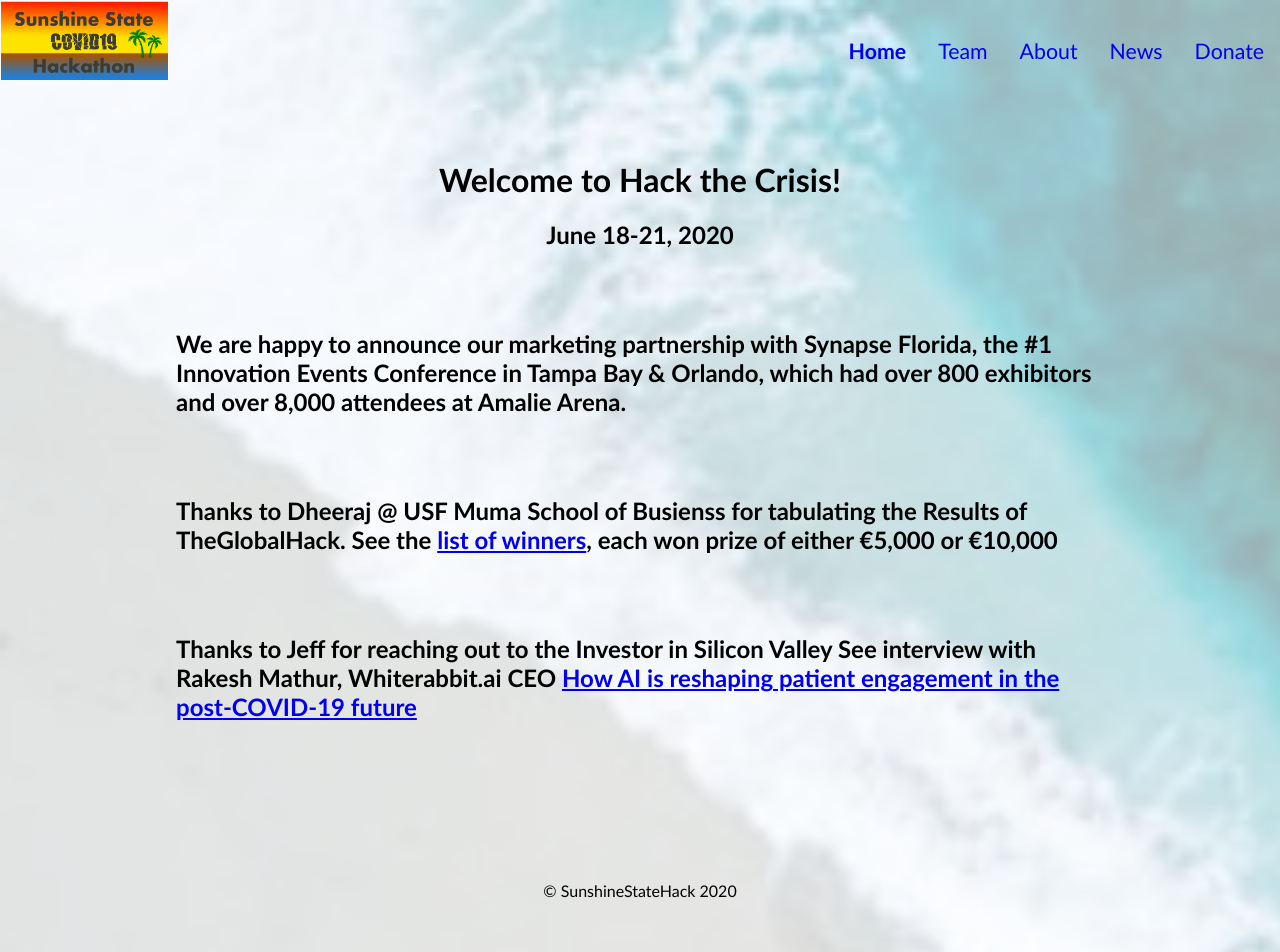
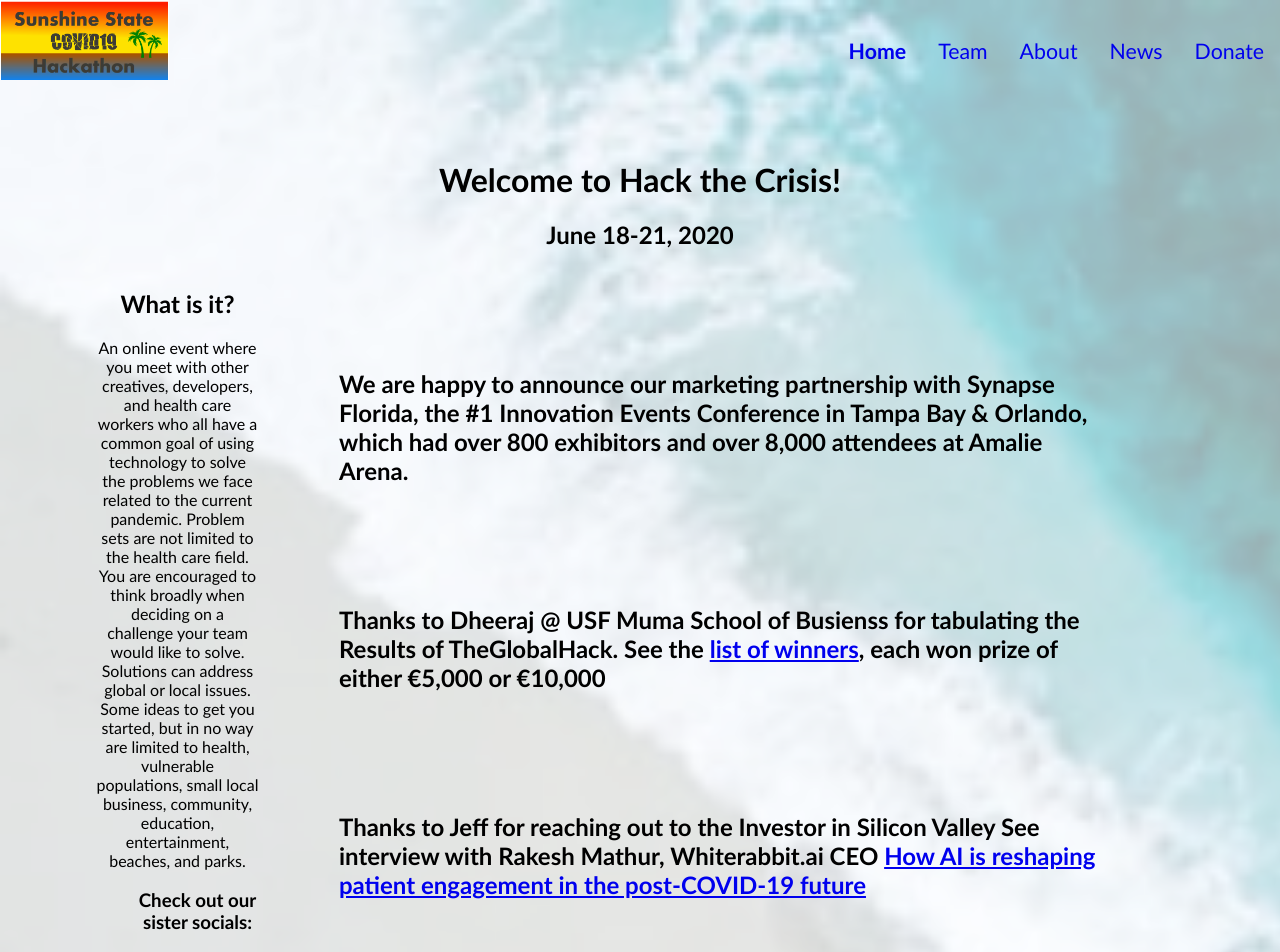
Before and after one commit to Alexiskjg16/SunshineStateHack, an Angular app: page /home-component in a window 1280 px wide. Shown: the top 952 px of the page. Before the commit the page ends 916 px from the top, so only its background shows below. Built offline with nearby package versions, Linux system fonts and the light colour scheme.

Commit message:
addedcontent

```diff
--- a/src/app/about/about.component.html
+++ b/src/app/about/about.component.html
@@ -18,6 +18,7 @@
 </div>
 <div>
   <iframe width="420" height="315" src="https://www.youtube.com/embed/watch?v=tHbSPvHxm_E"></iframe>
+  <h3>Evangelizing the Global Hack and Hackathons in General</h3>
   <p>Please take time to listen to Steve Jurvetson, who was one of our keynote speakers at "Hack the Crisis" recently (April 9-11). Steve  is Managing Director at Draper Fisher Jurvetson, a Silicon Valley VC firm. He is currently a board member for SpaceX & Tesla. Pls listen to what Steve has to say about on the future of work, the economy, sustainability, entrepreneurship and how we can fight the Covid-19 Crisis. </p>
   <h4>Hackathon Dates: June 18-21, 2020</h4>
   <h4>Virtual: Via Zoom</h4>
--- a/src/app/donate/donate.component.css
+++ b/src/app/donate/donate.component.css
@@ -3,12 +3,22 @@
     text-align: center;
 }
 h3 {
-    margin-bottom: 10rem;
+    margin-bottom: 5rem;
 }
 
 div {
     display: flex;
-    flex-direction: row;
+    flex-direction: column;
     flex-wrap: wrap;
-    justify-content: space-between;
+    align-content: center;
 }
+
+img {
+    width: 12rem;
+    height: auto;
+}
+
+form {
+    display: flex;
+    align-content: center;
+}
--- a/src/app/donate/donate.component.html
+++ b/src/app/donate/donate.component.html
@@ -2,7 +2,7 @@
 <h3>
   Please consider donating to our Crowdfunding efforts. Your contribution will
   be used for providing prizes to the winners of the Hackathon. Plus, your
-  contributions are fully tax deductible. Goal: Raise $25K.
+  contributions are fully tax deductible. Our goal is to raise $25,000!
 </h3>
 <div>
   <form
--- a/src/app/home/home.component.css
+++ b/src/app/home/home.component.css
@@ -4,4 +4,21 @@
 
 section {
     margin: 5rem 0;
+    display: flex;
+    flex-direction: column;
 }
+body {
+    display: flex;
+    flex-direction: row;
+}
+
+.about {
+    width: 30rem;
+    margin-right: 5rem;
+    margin-left: -5rem;
+    text-align: center;
+}
+
+li {
+    list-style: none;
+}
--- a/src/app/home/home.component.html
+++ b/src/app/home/home.component.html
@@ -1,20 +1,45 @@
 <header>
-<h1> Welcome to Hack the Crisis!</h1>
+  <h1>Welcome to Hack the Crisis!</h1>
   <h2>June 18-21, 2020</h2>
 </header>
 <body>
+    <div class='about'>
+        <h2> What is it? </h2>
+            <p> An online event where you meet with other creatives, developers, and health care workers
+                 who all have a common goal of using technology to solve the problems we face related to
+                 the current pandemic. Problem sets are not limited to the health care field. You are
+                 encouraged to think broadly when deciding on a challenge your team would like to solve.
+                 Solutions can address global or local issues.  Some ideas to get you started, but in no
+                 way are limited to health, vulnerable populations, small local business, community,
+                 education, entertainment, beaches,  and parks.
+             </p>
+        <ul><h3>Check out our sister socials:</h3></ul>
+        <li><a href="https://www.facebook.com/theglobalhack/">The Global Hack Facebook</a></li>
+        <li><a href="https://twitter.com/theglobalhack">The Global Hack Twitter</a></li>
+            </div>
+            <div>
   <section>
-<h2>We are happy to announce our marketing partnership with Synapse Florida, the #1 Innovation Events
-    Conference in Tampa Bay & Orlando, which had over 800 exhibitors and over 8,000 attendees at Amalie Arena.
+    <h2>
+      We are happy to announce our marketing partnership with Synapse Florida,
+      the #1 Innovation Events Conference in Tampa Bay & Orlando, which had over
+      800 exhibitors and over 8,000 attendees at Amalie Arena.
     </h2>
   </section>
   <section>
-<h2>Thanks to Dheeraj @ USF Muma School of Busienss for tabulating the Results of TheGlobalHack. See the
-     <a href="https://docs.google.com/spreadsheets/d/13gwSNjOgKkEkm4LM9RunYXicYs-QoHB8iPfPhUlTaP8/edit">list of winners</a>,
-      each won prize of either €5,000 or €10,000</h2>
+    <h2>
+      Thanks to Dheeraj @ USF Muma School of Busienss for tabulating the Results
+      of TheGlobalHack. See the
+      <a href="https://docs.google.com/spreadsheets/d/13gwSNjOgKkEkm4LM9RunYXicYs-QoHB8iPfPhUlTaP8/edit" >
+        list of winners</a>, each won prize of either €5,000 or €10,000
+    </h2>
   </section>
   <section>
-<h2>Thanks to Jeff for reaching out to the Investor in Silicon Valley See interview with Rakesh Mathur, Whiterabbit.ai CEO
-    <a href="https://www.healthevolution.com/insider/how-providers-are-using-ai-to-reshape-patient-engagement-for-covid-19-and-the-post-pandemic-future/#ai-ml">How AI is reshaping patient engagement in the post-COVID-19 future</a></h2>
+    <h2>
+      Thanks to Jeff for reaching out to the Investor in Silicon Valley See
+      interview with Rakesh Mathur, Whiterabbit.ai CEO
+      <a href="https://www.healthevolution.com/insider/how-providers-are-using-ai-to-reshape-patient-engagement-for-covid-19-and-the-post-pandemic-future/#ai-ml"
+        >How AI is reshaping patient engagement in the post-COVID-19 future</a>
+    </h2>
   </section>
+</div>
 </body>
--- a/src/app/team/team.component.css
+++ b/src/app/team/team.component.css
@@ -7,8 +7,8 @@
 ul {
     border: .05rem solid rgb(153, 153, 153);
     padding: 3rem;
-    width: 12rem;
-    height: 10rem;
+    width: 11rem;
+    height: 8rem;
 }
 
 div {
```
Lines whose indentation alone changed are shown as unchanged.
